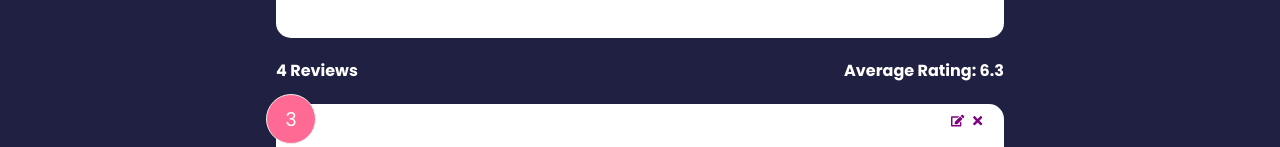
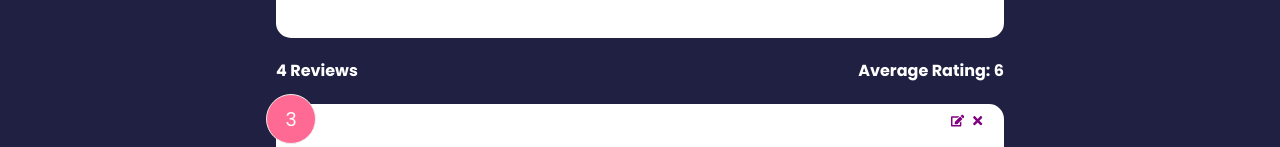
Before and after one commit to Birdperson9/feedback-app, a React (Create React App) app: page / in a window 1280 px wide. Shown: the part 355-502 px from the top of the page. Built offline with nearby package versions, Linux system fonts and the light colour scheme; data requests are answered from the project's data file.

Commit message:
change average ratings calculate formula

```diff
--- a/src/components/FeedbackStats.jsx
+++ b/src/components/FeedbackStats.jsx
@@ -5,12 +5,9 @@
   const { feedback } = useContext(FeedbackContext)
 
   // Calculate ratings average
-  let average =
-    feedback.reduce((acc, cur) => {
-      return acc + cur.rating
-    }, 0) / feedback.length
-
-  average = average.toFixed(1).replace(/[.,]0$/, '')
+  const average = Math.round(
+    feedback.reduce((acc, { rating }) => acc + rating, 0) / feedback.length
+  )
 
   return (
     <div className='feedback-stats'>
```
